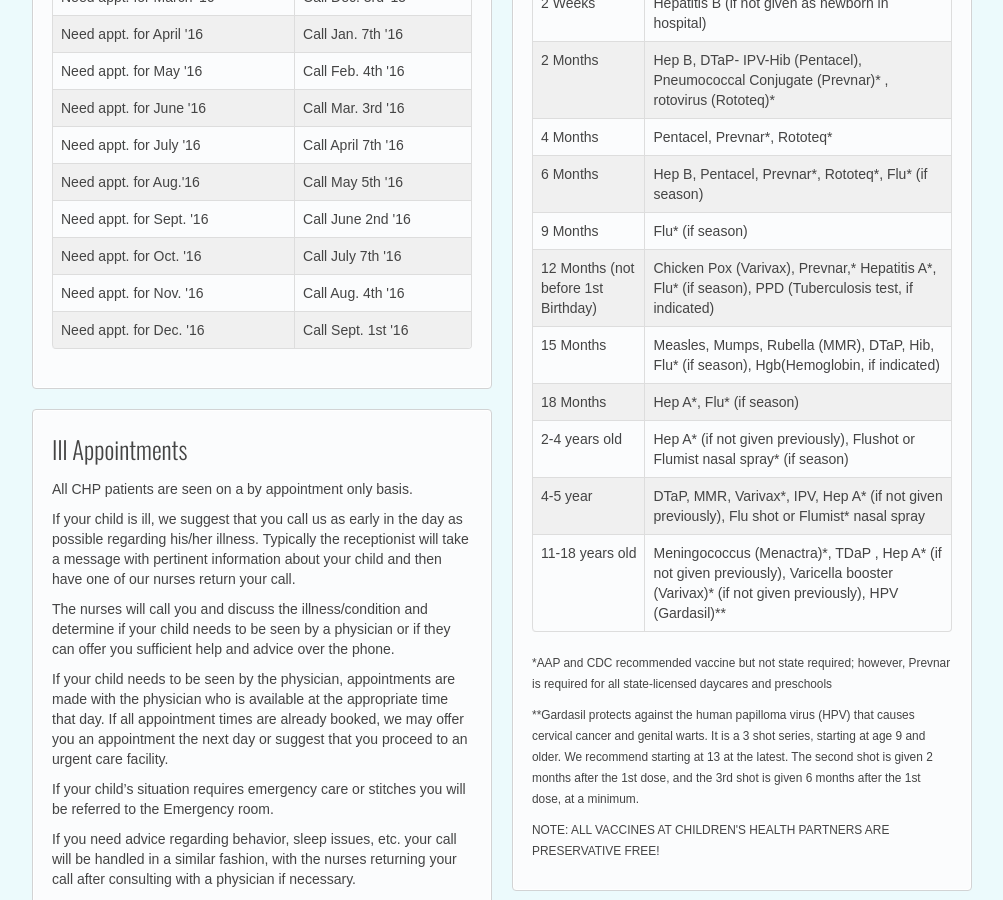
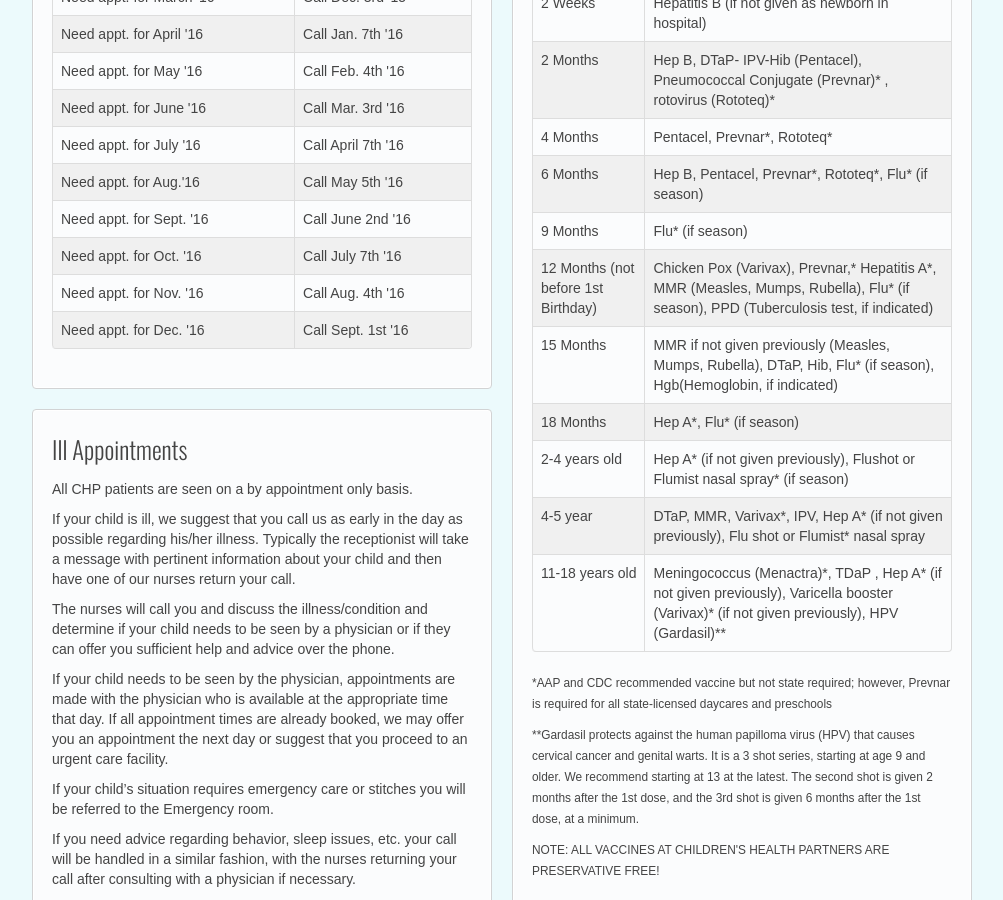
Before and after one commit to chpweb/web, a Jekyll site: the page built from scheduling.html, in a window 1280 px wide and 900 px high, scrolled down 583 px. Shown: the whole window, without its empty margins (138-1141 px from the left). Built offline with Jekyll 4.4.1, drawn with Linux system fonts in a browser that asks for light colours; some web fonts are replaced; comment, search, counter and statistics services are not loaded.

Commit message:
Update scheduling.html

```diff
--- a/scheduling.html
+++ b/scheduling.html
@@ -130,11 +130,11 @@ published: true
 				            </tr>
 				            <tr>
 				              <td>12 Months (not before 1st Birthday)</td>
-				              <td>Chicken Pox (Varivax), Prevnar,* Hepatitis A*,  Flu* (if season), PPD (Tuberculosis test, if indicated) </td>
+				              <td>Chicken Pox (Varivax), Prevnar,* Hepatitis A*, MMR (Measles, Mumps, Rubella),  Flu* (if season), PPD (Tuberculosis test, if indicated) </td>
 				            </tr>
 				            <tr class="even">
 				              <td>15 Months</td>
-				              <td>Measles, Mumps, Rubella (MMR), DTaP, Hib, Flu* (if season), Hgb(Hemoglobin, if indicated) </td>
+				              <td>MMR if not given previously (Measles, Mumps, Rubella), DTaP, Hib, Flu* (if season), Hgb(Hemoglobin, if indicated) </td>
 				            </tr>
 				            <tr>
 				              <td>18 Months</td>
```
